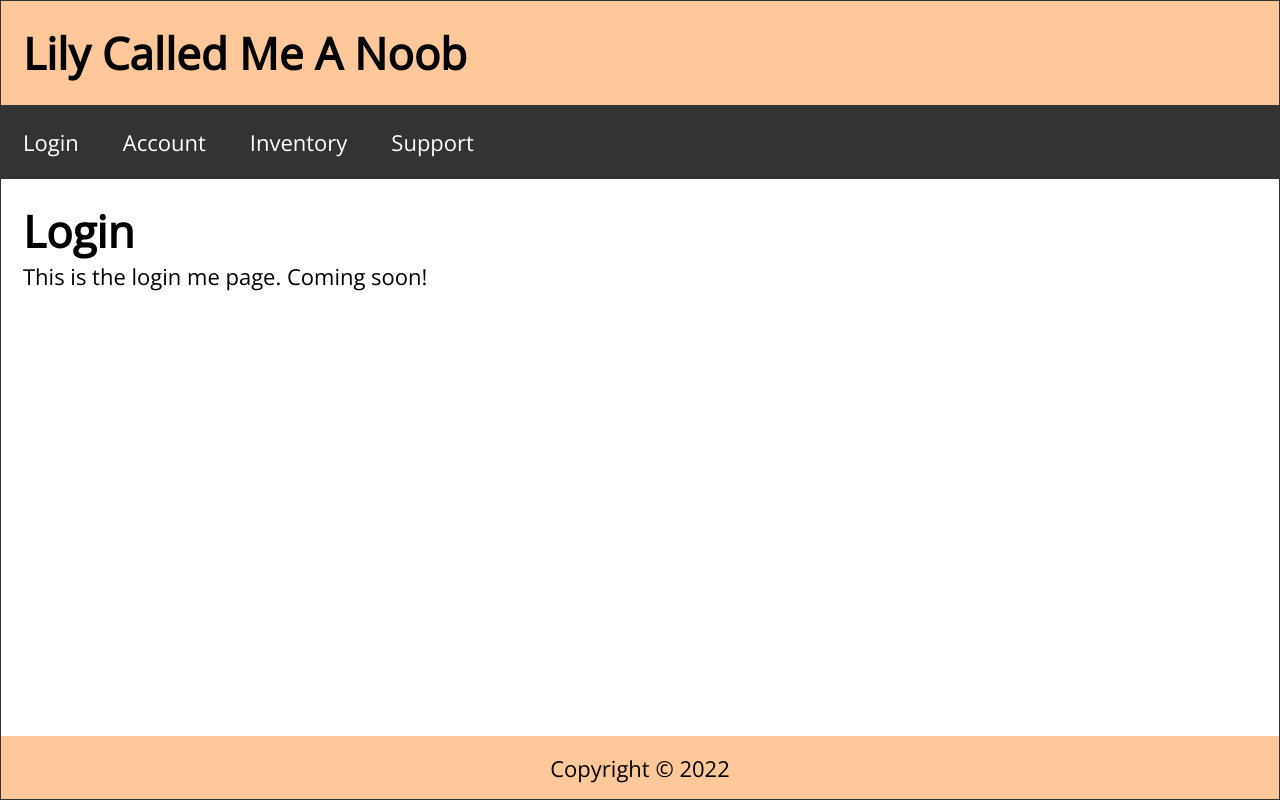
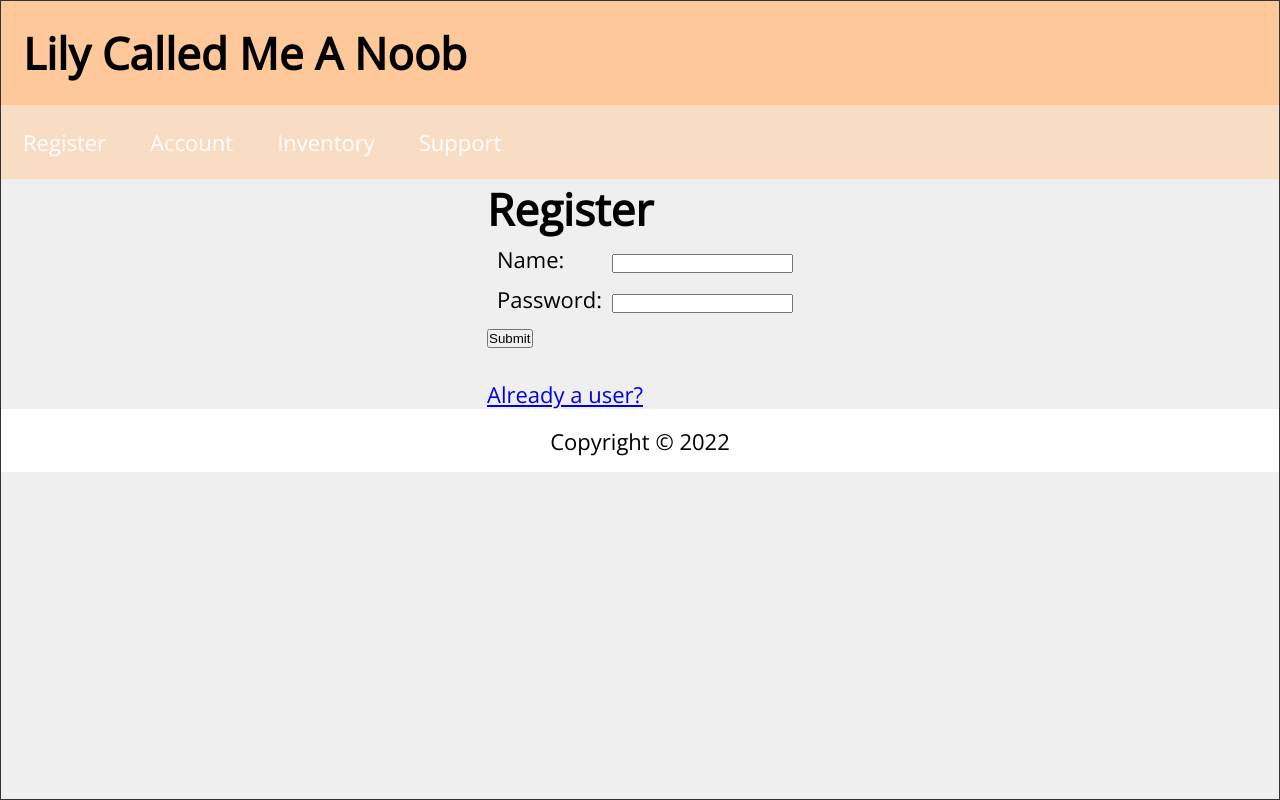
Before and after one commit to lilychieng/EE461L-SP22-Lab-Group, a React (Create React App) app in the folder Frontend/ee_461l_frontend/: page / in a window 1280 px wide. Built offline with nearby package versions, Linux system fonts and the light colour scheme.

Commit message:
Register

```diff
--- a/Frontend/ee_461l_frontend/package.json
+++ b/Frontend/ee_461l_frontend/package.json
@@ -9,6 +9,8 @@
     "apideck": "^0.1.1",
     "react": "^17.0.2",
     "react-dom": "^17.0.2",
+    "react-native": "^0.67.4",
+    "react-native-sha256": "^1.4.7",
     "react-router-dom": "^6.2.1",
     "react-scripts": "5.0.0",
     "web-vitals": "^2.1.4"
--- a/Frontend/ee_461l_frontend/src/App.js
+++ b/Frontend/ee_461l_frontend/src/App.js
@@ -4,6 +4,7 @@ import Footer from "./components/Footer";
 
 import Inventory from "./pages/Inventory";
 import Login from "./pages/Login";
+import Register from "./pages/Register";
 import Account from "./pages/Account";
 import Support from "./pages/Support"
 import Missing from "./pages/Missing";
@@ -17,7 +18,7 @@ function App() {
       <Header title="Lily Called Me A Noob"/>
       <Nav />
       <Routes>
-        <Route path="/" element={<Login title="Login"/>}></Route>
+        <Route path="/" element={<Register />}></Route>
         <Route path="account" element={<Account title="Account"/>}></Route>
         <Route path="inventory" element={<Inventory title="Inventory"/>}></Route>
         <Route path="support" element={<Support title="Support"/>}></Route>
--- a/Frontend/ee_461l_frontend/src/components/Nav.js
+++ b/Frontend/ee_461l_frontend/src/components/Nav.js
@@ -5,7 +5,7 @@ const Nav = () => {
   return (
     <nav className="Nav">
       <ul>
-        <li><Link to="/">Login</Link></li>
+        <li><Link to="/">Register</Link></li>
         <li><Link to="account">Account</Link></li>
         <li><Link to="inventory">Inventory</Link></li>
         <li><Link to="support">Support</Link></li>
--- a/Frontend/ee_461l_frontend/src/index.css
+++ b/Frontend/ee_461l_frontend/src/css/index.css
@@ -39,9 +39,18 @@ body {
   box-shadow: 0px 0px 15px gray;
 }
 
-.Header, .Footer {
+.Header {
   width: 100%;
-  background-color: #FEC89A;
+  background-color: #fec89a;
+  padding: 1rem;
+  display: flex;
+  justify-content: space-between;
+  align-items: center;
+}
+
+.Footer {
+  width: 100%;
+  background-color: #fff;
   padding: 1rem;
   display: flex;
   justify-content: space-between;
@@ -64,7 +73,7 @@ body {
 
 .Nav {
   width: 100%;
-  background-color: #333;
+  background-color: #f9dcc4;
   display: flex;
   flex-direction: column;
   justify-content: flex-start;
@@ -106,7 +115,7 @@ body {
   cursor: pointer;
 }
 
-.Login, .Account, .Inventory, .Missing, .Support {
+.Login, .Account, .Inventory, .Missing, .Support, .Register {
   width: 100%;
   flex-grow: 1;
   padding: 1rem;
@@ -117,10 +126,6 @@ body {
 .Missing h2, .PostPage h2,
 .Missing p, .PostPage p {
   margin-bottom: 1rem;
-}
-
-.statusMsg {
-  margin-top: 2rem;
 }
 
 @media only screen and (min-width: 610px) {
--- /dev/null
+++ b/Frontend/ee_461l_frontend/src/css/register.css
@@ -0,0 +1,25 @@
+#center-elem{
+  margin: auto;
+  height: "100vh";
+  line-height: 5vh;
+  width: 50%;
+  /* border: 3px solid green; */
+  padding: 10px;
+}
+
+#form{
+  display: 'flex',
+  /* justifyContent: 'Center', */
+  /* alignItems: 'Start', */
+  /* // height: '10vh' */
+}
+
+#pw-box-pads{
+  position:relative;
+  left: 10px
+}
+
+#u-box-pads{
+  position:relative;
+  left: 48px
+}
--- a/Frontend/ee_461l_frontend/src/index.js
+++ b/Frontend/ee_461l_frontend/src/index.js
@@ -5,7 +5,7 @@ import {
   Routes,
   Route,
 } from "react-router-dom";
-import './index.css';
+import './css/index.css';
 import App from './App';
 
 // import UserManagement from "./components/UserManagement";
--- /dev/null
+++ b/Frontend/ee_461l_frontend/src/pages/Register.js
@@ -0,0 +1,58 @@
+import React from 'react';
+import { Link } from 'react-router-dom';
+import '../css/register.css';
+
+export default function Register() {
+    return(
+        <main>
+            <h1>Register</h1>
+            <div><LoginForm /></div>
+            <br></br>
+            <Link to="/login">Already a user?</Link>
+        </main>
+    );
+}
+
+class LoginForm extends React.Component {
+  constructor(props) {
+    super(props);
+    this.state = {username: '', password: ''};
+    this.handleUser = this.handleUser.bind(this);
+    this.handlePW = this.handlePW.bind(this);
+    this.handleSubmit = this.handleSubmit.bind(this);
+  }
+
+  handleUser(event) {
+    this.setState({username: event.target.value});
+  }
+  handlePW(event) {
+    this.setState({password: event.target.value});
+    // sha256Lib.sha256(event.target.value).then( hash => {
+    //   this.setState({password: hash});
+    // })
+  }
+
+  handleSubmit(event) {
+    alert('Logging in as: ' + this.state.password);
+    event.preventDefault();
+  }
+
+
+  render() {
+    return (
+      <form id = "form" onSubmit={this.handleSubmit} >
+        <label id = "center-elem">
+          Name:
+          <input id = "u-box-pads" type="text" value={this.state.username} onChange={this.handleUser} />
+        </label>
+        <br />
+        <label id = "center-elem">
+          Password:
+          <input id = "pw-box-pads" type="text" value={this.state.password} onChange={this.handlePW} />
+        </label>
+        <br />
+        <input type="submit" value="Submit" />
+      </form>
+    );
+  }
+}
```
Also changed, not shown: Frontend/ee_461l_frontend/src/css/App.css (renamed from Frontend/ee_461l_frontend/src/App.css), 1 other file (tests, documents, lock files or other folders).
